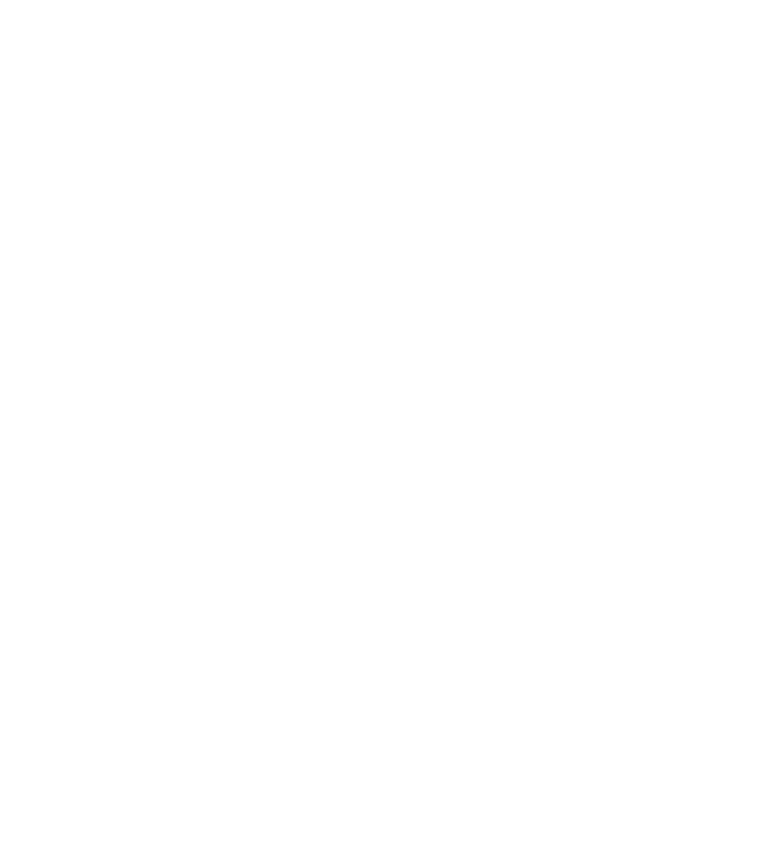
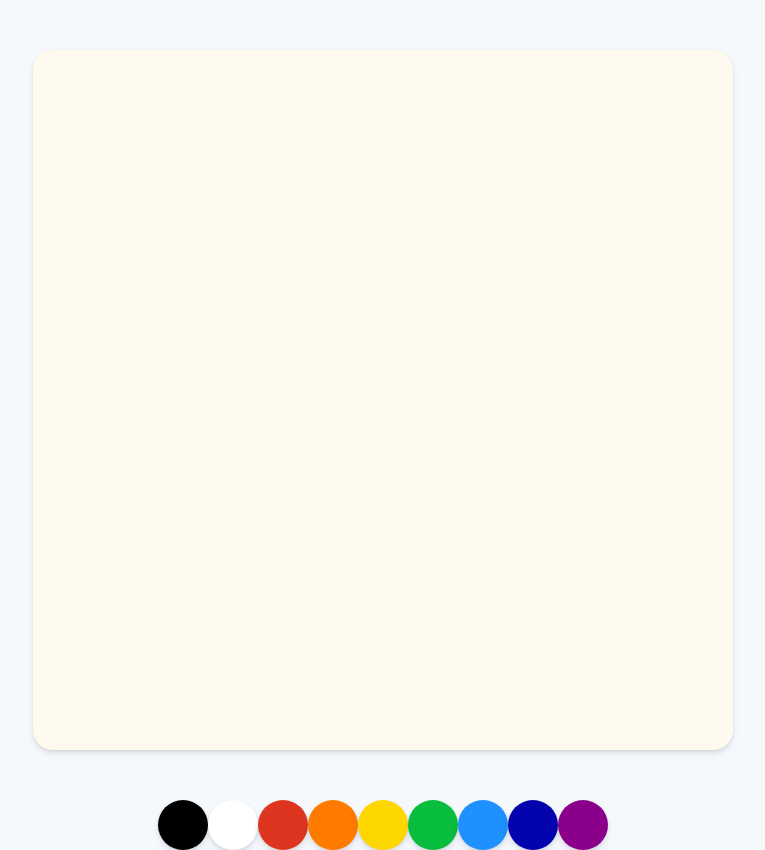
Before and after one commit to yekyung2/vanilajs_paintingpad, a plain HTML site: page index.html in a window 1280 px wide. Shown: the whole page, without its empty margins (257-1022 px from the left). Before the commit the page ends 800 px from the top, so only its background shows below. Drawn offline with Linux system fonts and the light colour scheme.

Commit message:
add color palette

```diff
--- a/index.html
+++ b/index.html
@@ -4,11 +4,24 @@
     <meta charset="UTF-8">
     <meta name="viewport" content="width=device-width, initial-scale=1.0">
     <link rel="stylesheet" href="style.css">
-    <link rel="stylesheet" href="reset.css">
+    <!-- <link rel="stylesheet" href="reset.css"> -->
     <title>Document</title>
 </head>
 <body>
-
+<canvas id="jsCnavas" class="canvas"></canvas>
+<div class ="controls">
+    <div class="controls_colors" id="jsColors">
+        <div class="controls_color" style="background-color: black;"></div>
+        <div class="controls_color" style="background-color: white;"></div>
+        <div class="controls_color" style="background-color: rgba(221, 44, 21, 0.952);"></div>
+        <div class="controls_color" style="background-color: rgb(255, 123, 0);"></div>
+        <div class="controls_color" style="background-color: gold;"></div>
+        <div class="controls_color" style="background-color: rgb(8, 189, 62);"></div>
+        <div class="controls_color" style="background-color: dodgerblue;"></div>
+        <div class="controls_color" style="background-color: rgb(4, 4, 175);"></div>
+        <div class="controls_color" style="background-color: darkmagenta;"></div>
+    </div>
+</div>
 <script src="app.js"></script>
 </body>
 </html>
--- a/style.css
+++ b/style.css
@@ -1,3 +1,32 @@
+@import "reset.css";
 body{
-    background-color: ;
+    background-color: #f6f9fc;
+    display: flex;
+    flex-direction: column;
+    align-items: center;
+    padding-top: 50px;
 }
+
+.canvas{
+    width: 700px;
+    height: 700px;
+    background-color: floralwhite;
+    border-radius: 20px;
+    box-shadow: 0 4px 6px rgba(50,50,93,0.11), 0 1px 3px rgba(0,0,0,0.08);
+}
+
+.controls{
+    margin-top: 50px;
+}
+
+.controls .controls_colors{
+    display: flex;
+}
+
+.controls_colors .controls_color {
+    width: 50px;
+    height: 50px;
+    box-shadow:  0 4px 6px rgba(50,50,93,0.11), 0 1px 3px rgba(0,0,0,0.08);
+    border-radius: 30px;
+    cursor: pointer;
+}
```
